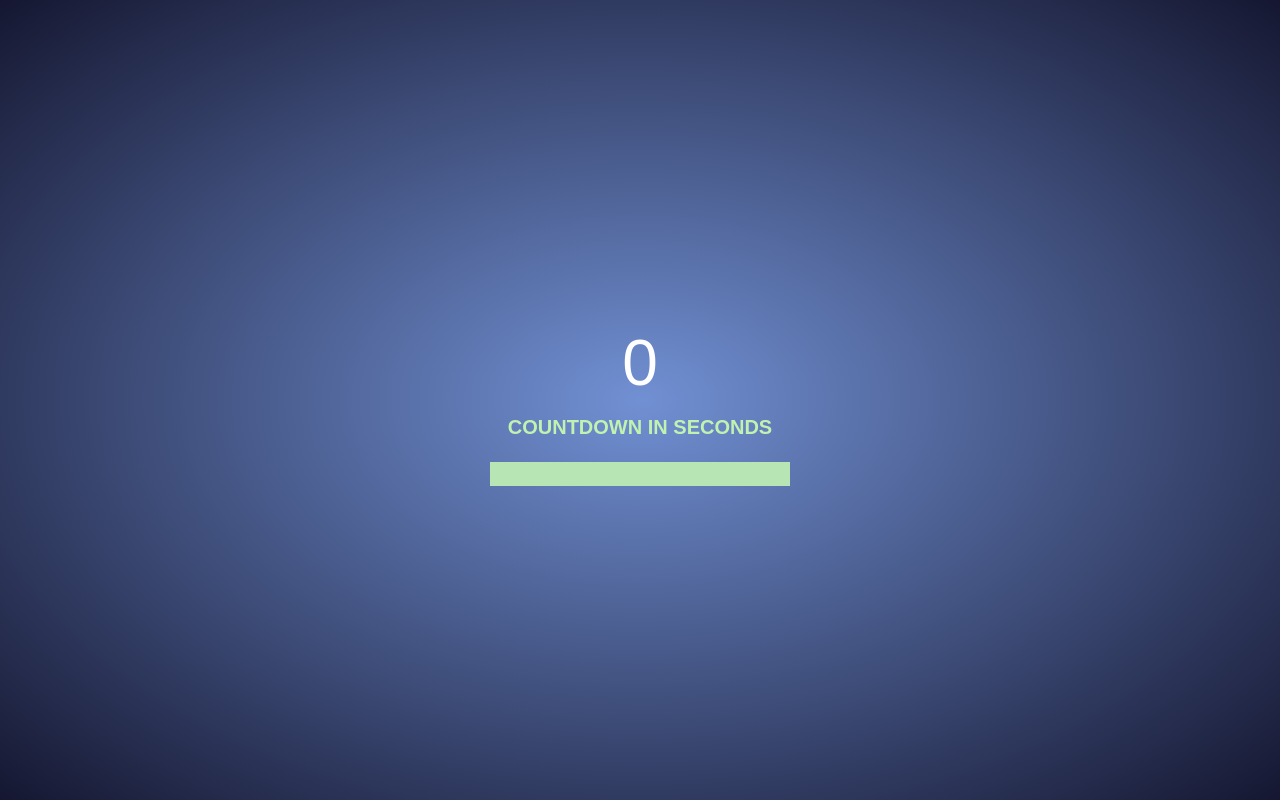
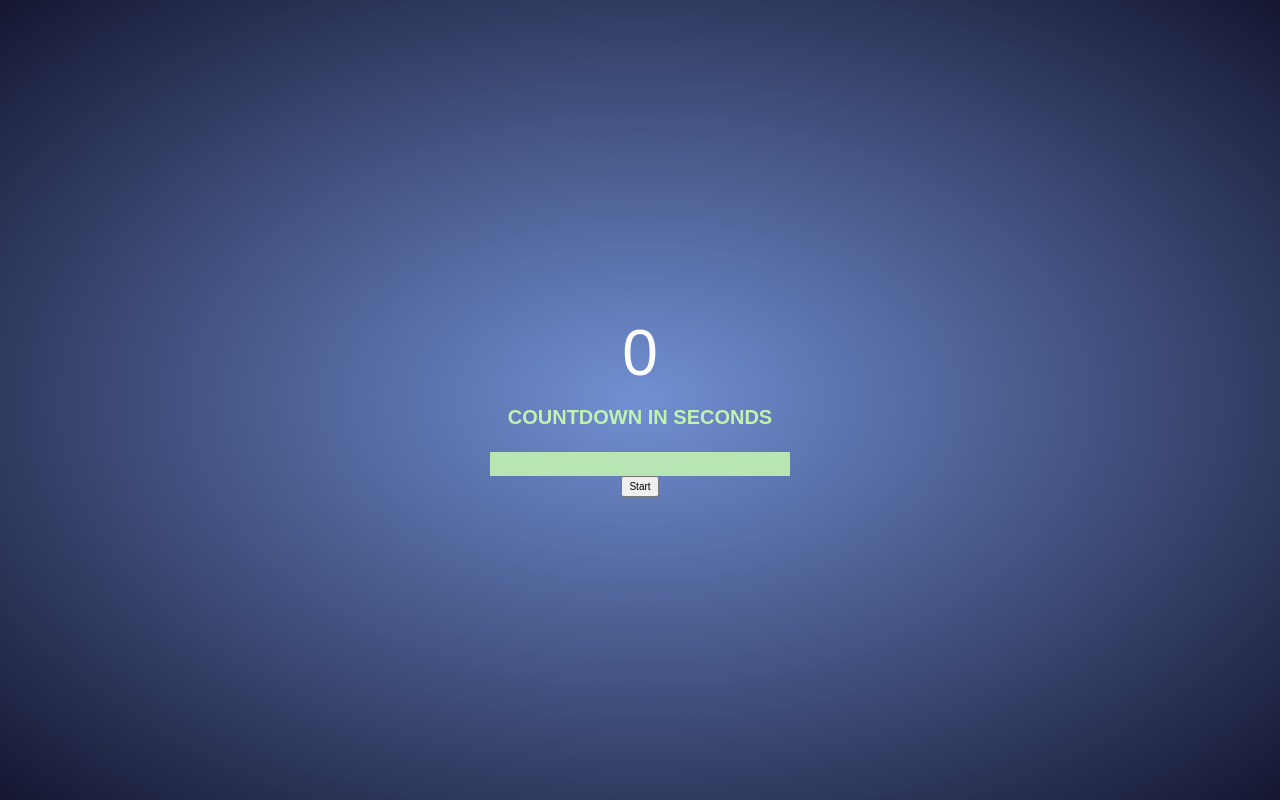
Before and after one commit to dersuprogg/js-countdown-timer, a plain HTML site: page index.html in a window 1280 px wide. Drawn offline with Linux system fonts and the light colour scheme; a web font is replaced by a local one.

Commit message:
Add start button

```diff
--- a/index.html
+++ b/index.html
@@ -20,6 +20,7 @@
       <div class="container">
         <div class="bar"></div>
       </div>
+      <button class="btn">Start</button>
     </main>
   </body>
 </html>
```
